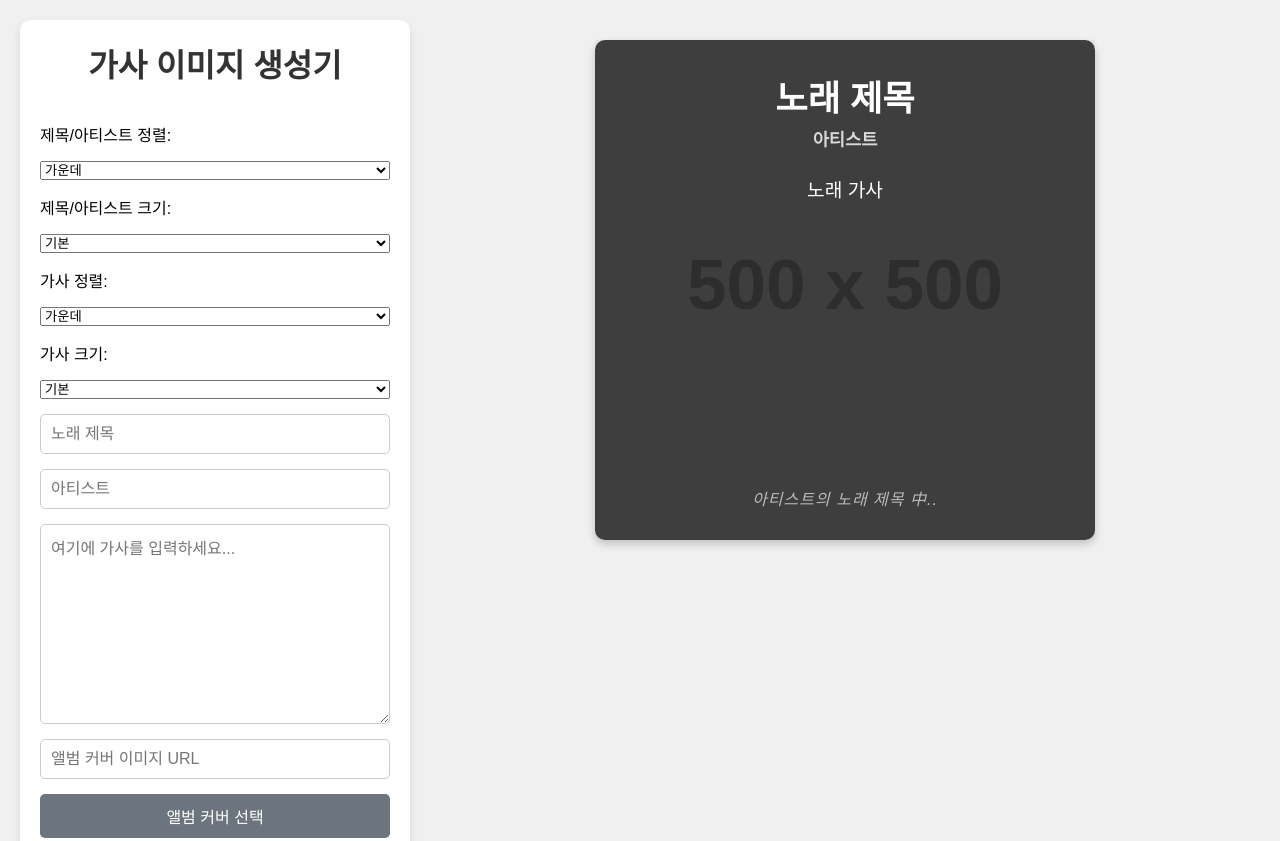
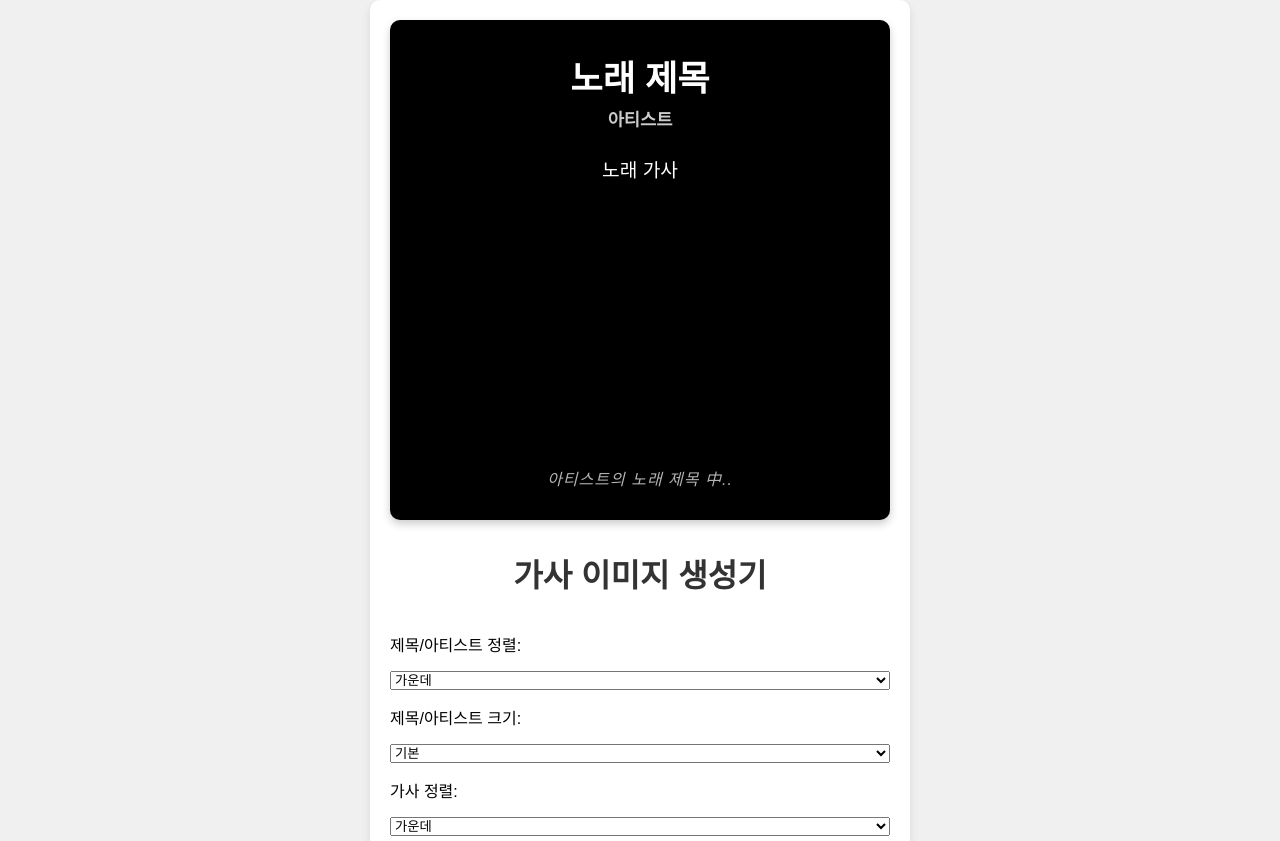
Before and after one commit to Hu-m-a-n/lyricsCardCreator, a plain HTML site: page index.html in a window 1280 px wide. Shown: the top 841 px of the page. Drawn offline with nearby package versions, Linux system fonts and the light colour scheme; placeholder pictures from the web are drawn by us; a web font is replaced by a local one.

Commit message:
index.html, script.js, style.css 수정

```diff
--- a/index.html
+++ b/index.html
@@ -8,6 +8,17 @@
 </head>
 <body>
     <div class="controls">
+        <div class="preview-container">
+            <div id="capture-area">
+                <img id="album-cover-preview" src="" alt="앨범 커버 미리보기" style="display:none;" />
+                <div class="text-content">
+                    <div id="song-title-preview">노래 제목</div>
+                    <div id="artist-name-preview">아티스트</div>
+                    <div id="lyrics-preview">노래 가사</div>
+                </div>
+                <div class="desc-preview" id="desc-preview" style="display:none;"></div>
+            </div>
+        </div>
         <h1>가사 이미지 생성기</h1>
         <label for="title-align-select">제목/아티스트 정렬:</label>
         <select id="title-align-select">
@@ -41,18 +52,6 @@
         <button id="export-button">이미지 파일로 내보내기</button>
     </div>
 
-    <div class="preview-container">
-        <div id="capture-area">
-            <img id="album-cover-preview" src="https://via.placeholder.com/500" alt="앨범 커버">
-            <div class="text-content">
-                <h2 id="song-title-preview">노래 제목</h2>
-                <h3 id="artist-name-preview">아티스트</h3>
-                <p id="lyrics-preview">노래 가사</p>
-            </div>
-            <p id="desc-preview" class="desc-preview"></p>
-        </div>
-    </div>
-
     <script src="https://cdnjs.cloudflare.com/ajax/libs/html-to-image/1.11.11/html-to-image.min.js"></script>
     <script src="script.js"></script>
 </body>
--- a/script.js
+++ b/script.js
@@ -47,30 +47,33 @@ document.addEventListener('DOMContentLoaded', () => {
     });
 
     // 앨범 커버 미리보기 (파일 업로드)
-    coverInput.addEventListener('change', (event) => {
-        const file = event.target.files[0];
+    if (coverInput && coverPreview) {
+        coverInput.addEventListener('change', function() {
+            const file = coverInput.files[0];
             if (file) {
                 const reader = new FileReader();
-            reader.onload = (e) => {
+                reader.onload = function(e) {
                     coverPreview.src = e.target.result;
+                    coverPreview.style.display = 'block';
                 };
                 reader.readAsDataURL(file);
-            // 파일 업로드 시 URL 입력란 초기화
-            coverUrlInput.value = '';
+            } else {
+                coverPreview.style.display = 'none';
             }
         });
+    }
 
     // 앨범 커버 미리보기 (URL 입력)
-    coverUrlInput.addEventListener('input', () => {
-        const url = coverUrlInput.value.trim();
-        if (url) {
-            coverPreview.src = url;
-            // URL 입력 시 파일 업로드 input 초기화
-            coverInput.value = '';
+    if (coverUrlInput && coverPreview) {
+        coverUrlInput.addEventListener('input', function() {
+            if (coverUrlInput.value.trim()) {
+                coverPreview.src = coverUrlInput.value.trim();
+                coverPreview.style.display = 'block';
             } else {
-            coverPreview.src = 'https://via.placeholder.com/500';
+                coverPreview.style.display = 'none';
             }
         });
+    }
 
     // 이미지 내보내기
     exportButton.addEventListener('click', () => {
@@ -139,6 +142,13 @@ document.addEventListener('DOMContentLoaded', () => {
         descPreview.textContent = `${artist}의 ${title} 中..`;
     }
 
+    function updateDescPreview() {
+        const artist = artistInput.value.trim() || '아티스트';
+        const title = titleInput.value.trim() || '노래 제목';
+        descPreview.textContent = `${artist}의 ${title} 中..`;
+        descPreview.style.display = 'block';
+    }
+
     // 초기값 적용
     applyCustomStyles();
     updateDesc();
@@ -148,4 +158,11 @@ document.addEventListener('DOMContentLoaded', () => {
     titleSizeSelect.addEventListener('change', applyCustomStyles);
     lyricsAlignSelect.addEventListener('change', applyCustomStyles);
     lyricsSizeSelect.addEventListener('change', applyCustomStyles);
+
+    if (titleInput && artistInput && descPreview) {
+        titleInput.addEventListener('input', updateDescPreview);
+        artistInput.addEventListener('input', updateDescPreview);
+        // 최초 1회 기본값 표시
+        updateDescPreview();
+    }
 });
--- a/style.css
+++ b/style.css
@@ -8,12 +8,12 @@
 body {
     font-family: 'Pretendard-Regular', sans-serif;
     display: flex;
-    align-items: flex-start;
+    justify-content: center;
+    align-items: center;
     min-height: 100vh;
     margin: 0;
     background-color: #f0f0f0;
-    padding: 20px;
-    gap: 20px;
+    padding: 0;
     box-sizing: border-box;
 }
 
@@ -25,8 +25,9 @@ body {
     padding: 20px;
     border-radius: 10px;
     box-shadow: 0 4px 8px rgba(0,0,0,0.1);
-    width: 350px;
-    flex-shrink: 0;
+    width: 100%;
+    max-width: 500px;
+    margin: 0 auto;
 }
 
 h1 {
@@ -89,18 +90,17 @@ button:hover {
 }
 
 .preview-container {
-    flex-grow: 1;
-    display: flex;
-    justify-content: center;
-    align-items: center;
-    padding: 20px;
+    width: 100%;
+    padding: 0;
+    display: block;
+    margin-bottom: 15px;
 }
 
 #capture-area {
     width: 100%;
     max-width: 500px;
     aspect-ratio: 1 / 1;
-    min-height: 500px;
+    min-height: unset;
     background-color: #000;
     color: white;
     position: relative;
@@ -122,6 +122,7 @@ button:hover {
     object-fit: cover;
     opacity: 0.3;
     z-index: 1;
+    border-radius: 10px;
 }
 
 .text-content {
```
Lines whose indentation alone changed are shown as unchanged.
